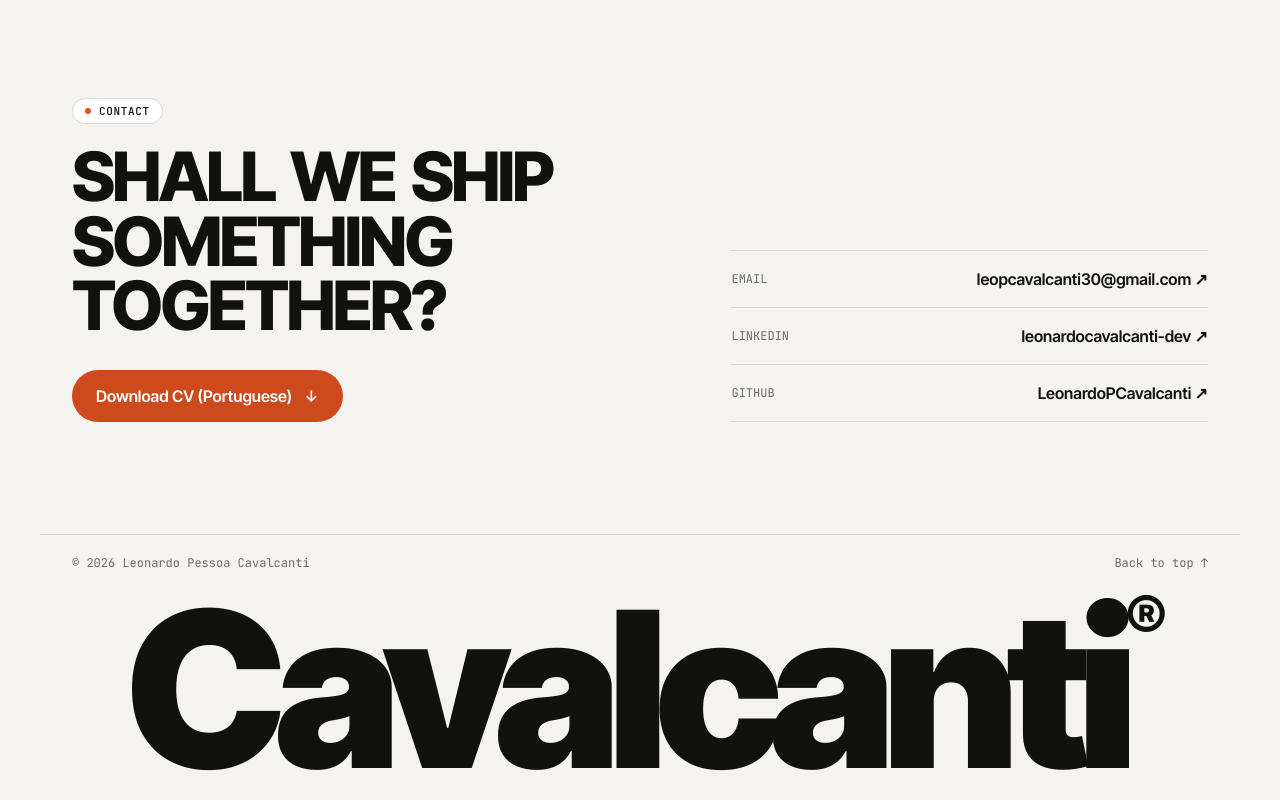
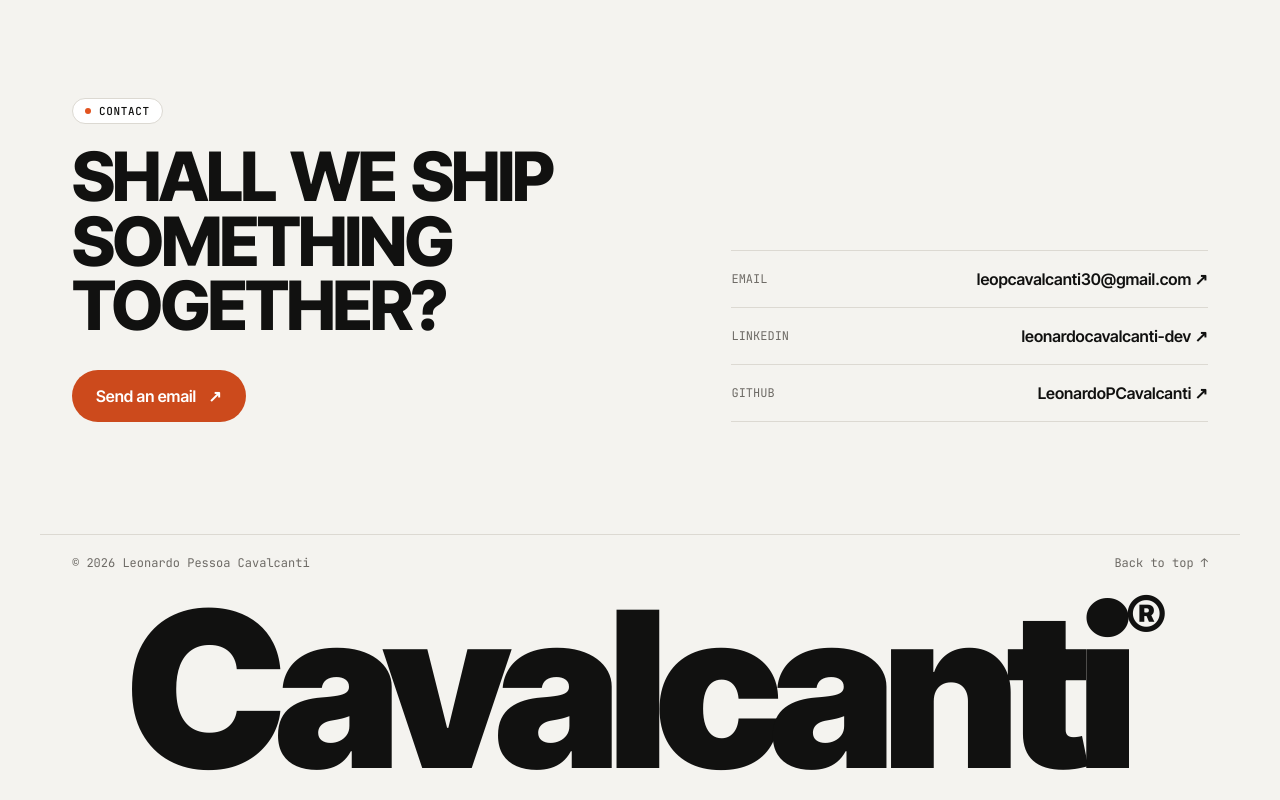
Before and after one commit to LeonardoPCavalcanti/portfolio, a React (Vite) app: page / in a window 1280 px wide. Shown: the part 6218-7018 px from the top of the page. Built offline with nearby package versions, Linux system fonts and the light colour scheme.

Commit message:
content: remove o CV para download; contato vira botao de e-mail

```diff
--- a/src/components/sections/Contact.tsx
+++ b/src/components/sections/Contact.tsx
@@ -7,7 +7,6 @@ import Magnetic from '../ui/Magnetic';
 
 export default function Contact() {
   const { t } = useT();
-  const cv = `${import.meta.env.BASE_URL}${profile.cvPath}`;
   const links = [
     { label: t(ui.contact.email), href: `mailto:${profile.email}`, text: profile.email },
     { label: 'LinkedIn', href: profile.linkedin, text: 'leonardocavalcanti-dev' },
@@ -22,11 +21,10 @@ export default function Contact() {
           <div className="mt-8">
             <Magnetic>
               <a
-                href={cv}
-                download
+                href={`mailto:${profile.email}`}
                 className="inline-flex items-center gap-3 rounded-full bg-orange px-6 py-3.5 font-semibold text-white transition-colors hover:bg-ink"
               >
-                {t(ui.contact.cv)} <span aria-hidden>↓</span>
+                {t(ui.contact.cta)} <span aria-hidden>↗</span>
               </a>
             </Magnetic>
           </div>
--- a/src/data/profile.ts
+++ b/src/data/profile.ts
@@ -11,5 +11,4 @@ export const profile = {
   email: 'leopcavalcanti30@gmail.com',
   linkedin: 'https://www.linkedin.com/in/leonardocavalcanti-dev',
   github: 'https://github.com/LeonardoPCavalcanti',
-  cvPath: 'cv/Leonardo_Cavalcanti_CV.pdf',
 };
--- a/src/i18n/ui.ts
+++ b/src/i18n/ui.ts
@@ -57,7 +57,7 @@ export const ui = {
   contact: {
     label: { pt: 'Contato', en: 'Contact' },
     title: { pt: 'Vamos colocar algo no ar juntos?', en: 'Shall we ship something together?' },
-    cv: { pt: 'Baixar CV', en: 'Download CV (Portuguese)' },
+    cta: { pt: 'Enviar e-mail', en: 'Send an email' },
     email: { pt: 'E-mail', en: 'Email' },
     top: { pt: 'Voltar ao topo', en: 'Back to top' },
   },
```
Also changed, not shown: 1 other file (tests, documents, lock files or other folders).
